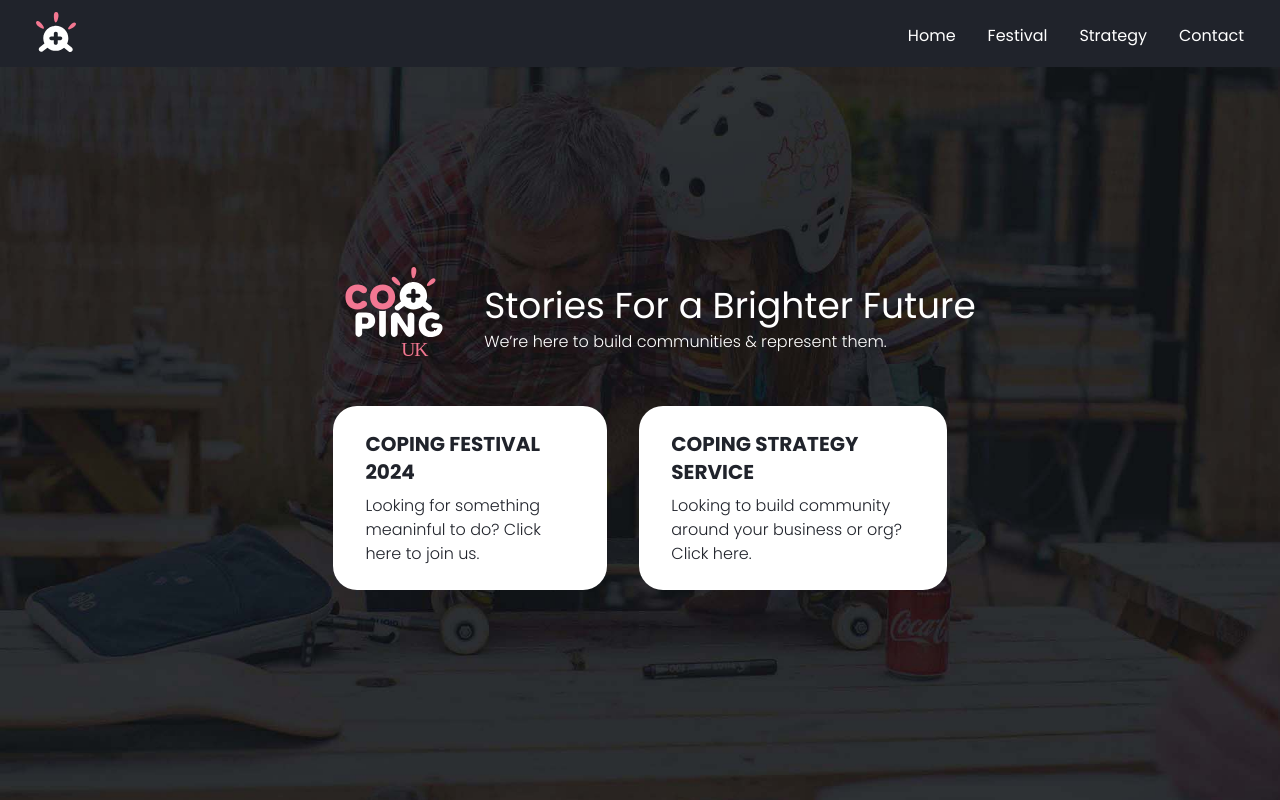
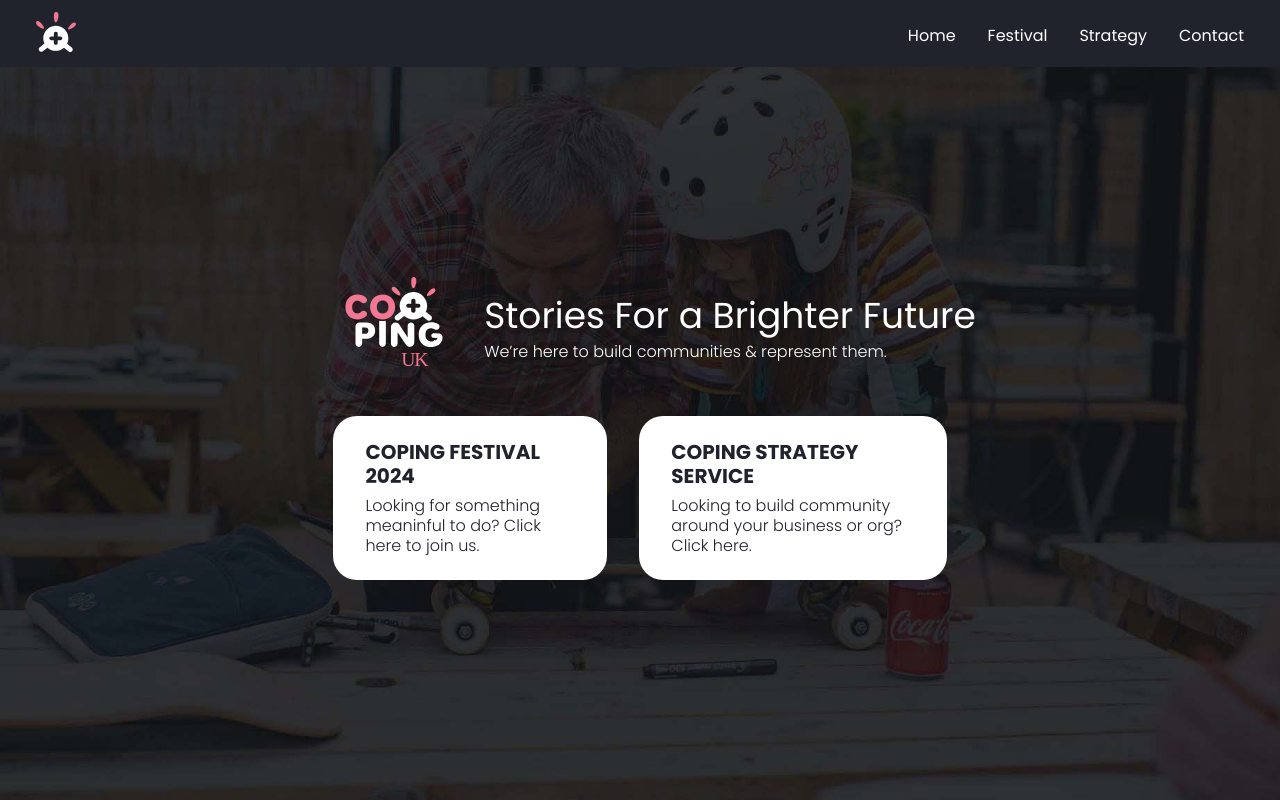
Before and after one commit to WilHesk/coping2023, a Next.js app: page / in a window 1280 px wide. Shown: the top 800 px of the page. Built offline with nearby package versions, Linux system fonts and the light colour scheme.

Commit message:
more hero edits

```diff
--- a/components/Hero.jsx
+++ b/components/Hero.jsx
@@ -26,13 +26,13 @@ const Hero = ({heading, message, festivaltitle, strategytitle, festival, strateg
 
         </div>
 
-      <div className='flex flex-row items-center justify-center text-white mx-[8%] w-auto max-w-screen-md'>
+      <div className='flex flex-row items-center justify-center text-white leading-tight mx-[8%] w-auto max-w-screen-md'>
         <div className='flex flex-col items-center py-2 sm:flex-row'>
 
           <div className='my-4 mx-4 flex justify-center flex-col bg-white text-dkgrey hover:bg-pink rounded-3xl'>
             <Link href='#festival'>
               <a className='px-8 py-2'>
-              <h1 className='pt-4 font-bold text-xl uppercase'>{festivaltitle}</h1>
+              <h1 className='pt-4 font-bold text-xl uppercase leading-6'>{festivaltitle}</h1>
               <p className='pt-2 pb-4 font-light'>{festival}</p>
               </a>
             </Link>
@@ -41,7 +41,7 @@ const Hero = ({heading, message, festivaltitle, strategytitle, festival, strateg
           <div className='my-4 mx-4 flex justify-center flex-col bg-white text-dkgrey hover:bg-pink rounded-3xl'>
             <Link href='#strategy'>
               <a className='px-8 py-2'>
-              <p className='pt-4 font-bold text-xl uppercase'>{strategytitle}</p>
+              <p className='pt-4 font-bold text-xl uppercase leading-6'>{strategytitle}</p>
               <p className='pt-2 pb-4 font-light'>{strategy}</p>
               </a>
             </Link>
```
